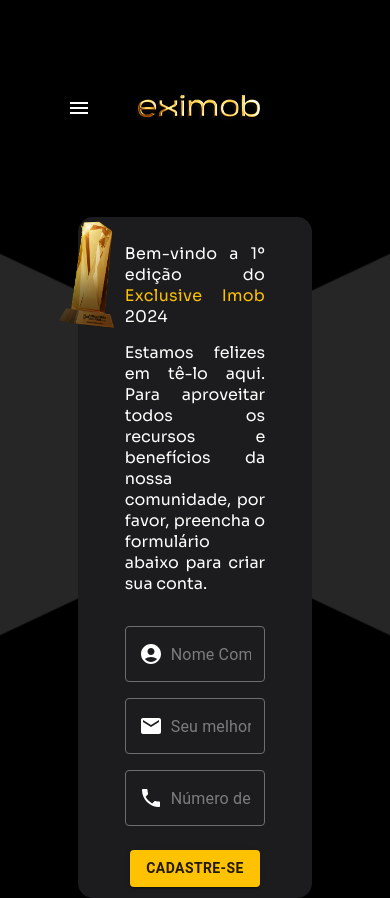
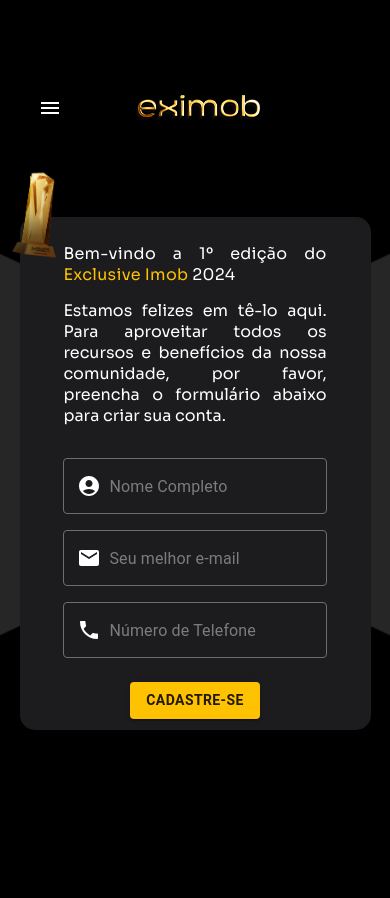
Before and after one commit to alanFMA/eximob, a React (Create React App) app: page / in a window 390 px wide. Built offline with nearby package versions, Linux system fonts and the light colour scheme.

Commit message:
responsividade: largura da div cadastro

```diff
--- a/src/components/CadastroContent/Forms/Forms.tsx
+++ b/src/components/CadastroContent/Forms/Forms.tsx
@@ -91,6 +91,9 @@
           alignItems: 'center',
           backgroundColor: '#1C1C1E',
           borderRadius: '15px',
+          '@media (max-width: 991px)': {
+            width: '90%',
+          },
         }}
       >
         <TextContent>
@@ -103,7 +106,15 @@
             abaixo para criar sua conta.
           </p>
         </TextContent>
-        <Box mt={4} sx={{ width: '60%' }}>
+        <Box
+          mt={4}
+          sx={{
+            width: '60%',
+            '@media (max-width: 991px)': {
+              width: '75%',
+            },
+          }}
+        >
           <TextField
             id="input-with-icon-textfield-name"
             placeholder="Nome Completo"
@@ -138,7 +149,15 @@
             }}
           />
         </Box>
-        <Box mt={2} sx={{ width: '60%' }}>
+        <Box
+          mt={2}
+          sx={{
+            width: '60%',
+            '@media (max-width: 991px)': {
+              width: '75%',
+            },
+          }}
+        >
           <TextField
             id="input-with-icon-textfield-email"
             placeholder="Seu melhor e-mail"
@@ -173,7 +192,15 @@
             }}
           />
         </Box>
-        <Box mt={2} sx={{ width: '60%' }}>
+        <Box
+          mt={2}
+          sx={{
+            width: '60%',
+            '@media (max-width: 991px)': {
+              width: '75%',
+            },
+          }}
+        >
           <TextField
             id="input-with-icon-textfield-phone"
             placeholder="Número de Telefone"
--- a/src/components/CadastroContent/Forms/styles.ts
+++ b/src/components/CadastroContent/Forms/styles.ts
@@ -11,7 +11,7 @@
 `;
 
 export const TextContent = styled.div`
-  width: 60%;
+  width: 75%;
   text-align: justify;
 
   p:first-child {
--- a/src/components/CadastroContent/styles.ts
+++ b/src/components/CadastroContent/styles.ts
@@ -21,8 +21,9 @@
 
   @media screen and (max-width: 901px) {
     max-width: 120px;
-    width: 15%;
+    width: 12%;
     position: absolute;
-    left: 15%;
+    left: 3%;
+    top: 20%;
   }
 `;
--- a/src/components/Header/styles.ts
+++ b/src/components/Header/styles.ts
@@ -11,4 +11,7 @@
   flex-direction: row;
   color: #fff;
   z-index: 1;
+  @media screen and (max-width: 991px) {
+    width: 95%;
+  }
 `;
```
